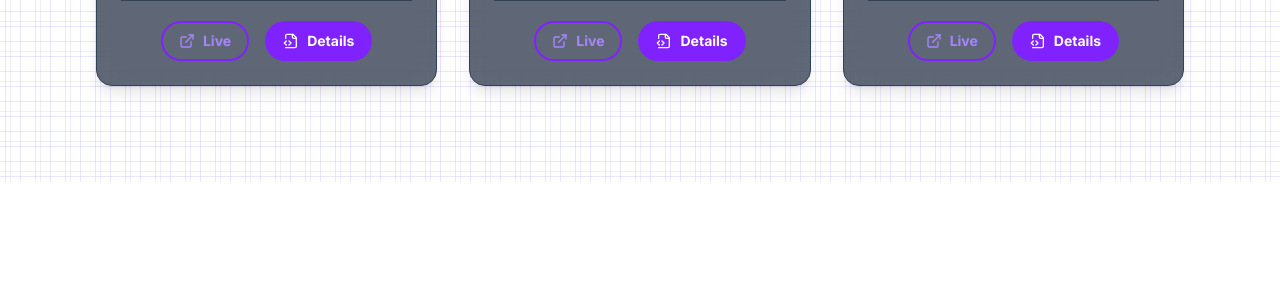
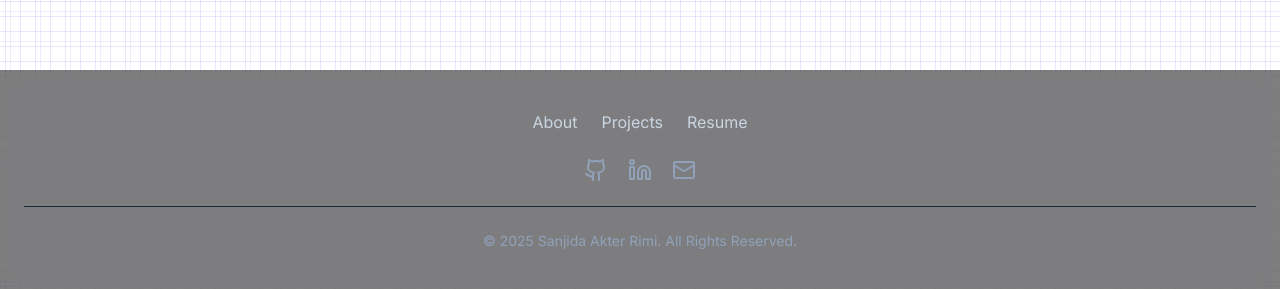
Before and after one commit to sanjidaRimi023/sanjidarimi-nextportfolio, a Next.js app: page / in a window 1280 px wide. Shown: the part 2055-2344 px from the top of the page. Before the commit the page ends 2237 px from the top, so only its background shows below. Built offline with nearby package versions, Linux system fonts and the light colour scheme.

Commit message:
added footer

```diff
--- /dev/null
+++ b/src/app/components/footer.jsx
@@ -0,0 +1,98 @@
+"use client"; // Add this directive for Next.js App Router
+
+import React from 'react';
+import Link from 'next/link'; // Import the Next.js Link component
+import { Github, Linkedin, Twitter, Mail } from 'lucide-react';
+
+const Footer = () => {
+  const currentYear = new Date().getFullYear();
+  const yourName = "Sanjida Akter Rimi";
+
+  const navLinks = [
+    { name: 'About', href: '/more-about-me' },
+    { name: 'Projects', href: '/projects' },
+    {
+      name: 'Resume',
+      href: 'https://drive.google.com/file/d/1M1RfucTlKgUAMXu7klbjF237QGNIJ3C2/view?usp=sharing',
+      isExternal: true
+    },
+  ];
+
+  const socialLinks = [
+    {
+      label: 'GitHub',
+      icon: Github,
+      href: 'https://github.com/sanjida-akter-rimi' // Replace with your GitHub URL
+    },
+    {
+      label: 'LinkedIn',
+      icon: Linkedin,
+      href: 'https://www.linkedin.com/in/sanjida-akter-rimi-075b952a7' // Replace with your LinkedIn URL
+    },
+
+    {
+      label: 'Mail',
+      icon: Mail,
+      href: 'mailto:sanjidaakterrimi.2002@gmail.com' // Replace with your email
+    },
+  ];
+  return (
+    <footer className=" bg-black/50 backdrop-blur-md border-b border-white/20">
+      <div className="container mx-auto px-6 py-10">
+        <div className="flex flex-col items-center gap-6">
+
+          {/* Navigation Links */}
+          <nav className="flex flex-wrap justify-center gap-x-6 gap-y-2 text-slate-300">
+            {navLinks.map((link) => (
+              link.isExternal ? (
+                <a
+                  key={link.name}
+                  href={link.href}
+                  target="_blank"
+                  rel="noopener noreferrer"
+                  className="capitalize hover:text-violet-400 transition-colors duration-300"
+                >
+                  {link.name}
+                </a>
+              ) : (
+                <Link
+                  key={link.name}
+                  href={link.href}
+                  className="capitalize hover:text-violet-400 transition-colors duration-300"
+                >
+                  {link.name}
+                </Link>
+              )
+            ))}
+          </nav>
+
+          {/* Social Media Icons */}
+          <div className="flex items-center gap-5">
+            {socialLinks.map((social) => (
+              <a
+                key={social.label}
+                href={social.href}
+                target="_blank"
+                rel="noopener noreferrer"
+                aria-label={social.label}
+                className="text-slate-400 transition-all duration-300 hover:text-violet-400 hover:scale-110"
+              >
+                <social.icon className="w-6 h-6" />
+              </a>
+            ))}
+          </div>
+
+          {/* Copyright Information */}
+          <div className="w-full pt-6 border-t border-slate-800 text-center">
+            <p className="text-sm text-slate-400">
+              &copy; {currentYear} {yourName}. All Rights Reserved.
+            </p>
+          </div>
+
+        </div>
+      </div>
+    </footer>
+  );
+};
+
+export default Footer;
--- a/src/app/components/hero-section.jsx
+++ b/src/app/components/hero-section.jsx
@@ -176,7 +176,12 @@ export default function HeroSection() {
           <motion.div
             className="absolute inset-2 rounded-full border-2 border-indigo-500/40"
             animate={{ scale: [1, 1.05, 1], opacity: [0.4, 0.7, 0.4] }}
-                  transition={{ duration: 2, repeat: Infinity, ease: "easeInOut", delay: 0.5 }}
+            transition={{
+              duration: 2,
+              repeat: Infinity,
+              ease: "easeInOut",
+              delay: 0.5,
+            }}
           />
           <motion.img
             src="/profilepic.png"
--- a/src/app/components/skill-section.jsx
+++ b/src/app/components/skill-section.jsx
@@ -23,10 +23,10 @@ export default function SkillsSection() {
   }, []);
 
   return (
-    <section className="py-20 overflow-hidden">
-      <div className="container mx-auto px-4">
-        <h2 className="text-3xl md:text-4xl font-bold text-center text-gray-200">
-          My Skills & Technologies
+    <section className="overflow-hidden">
+      <div className="container mx-auto pt-10 px-6 lg:px-24">
+        <h2 className="text-4xl md:text-5xl font-extrabold text-center">
+          My Best <span className="text-violet-500">Skills</span> & <span className="text-violet-500">Technologies</span>
         </h2>
         <div className="flex flex-col items-center justify-center gap-12 lg:gap-8">
           {/* Left Side: Orbiting Skills */}
--- a/src/app/layout.js
+++ b/src/app/layout.js
@@ -1,6 +1,7 @@
 import { Inter } from "next/font/google";
 import "./globals.css";
 import Navbar from "./components/navbar";
+import Footer from "./components/footer";
 
 // const geistSans = Geist({
 //   variable: "--font-geist-sans",
@@ -39,6 +40,7 @@ export default function RootLayout({ children }) {
         />
         <Navbar />
         <main className="relative z-10">{children}</main>
+        <Footer/>
       </body>
     </html>
   );
```
Lines whose indentation alone changed are shown as unchanged.
